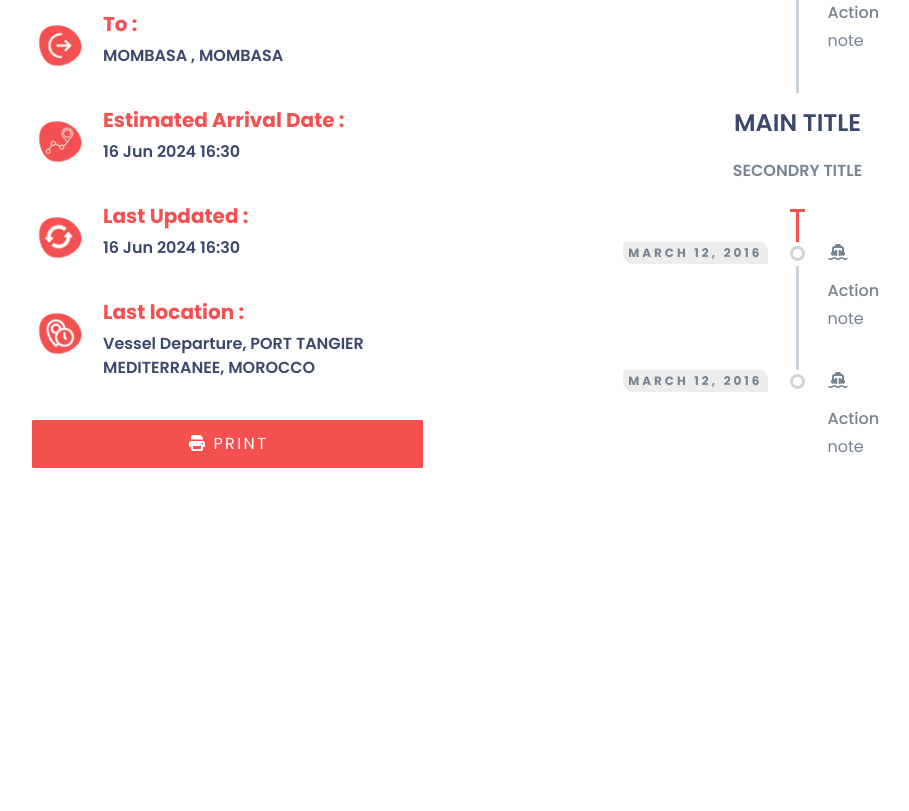
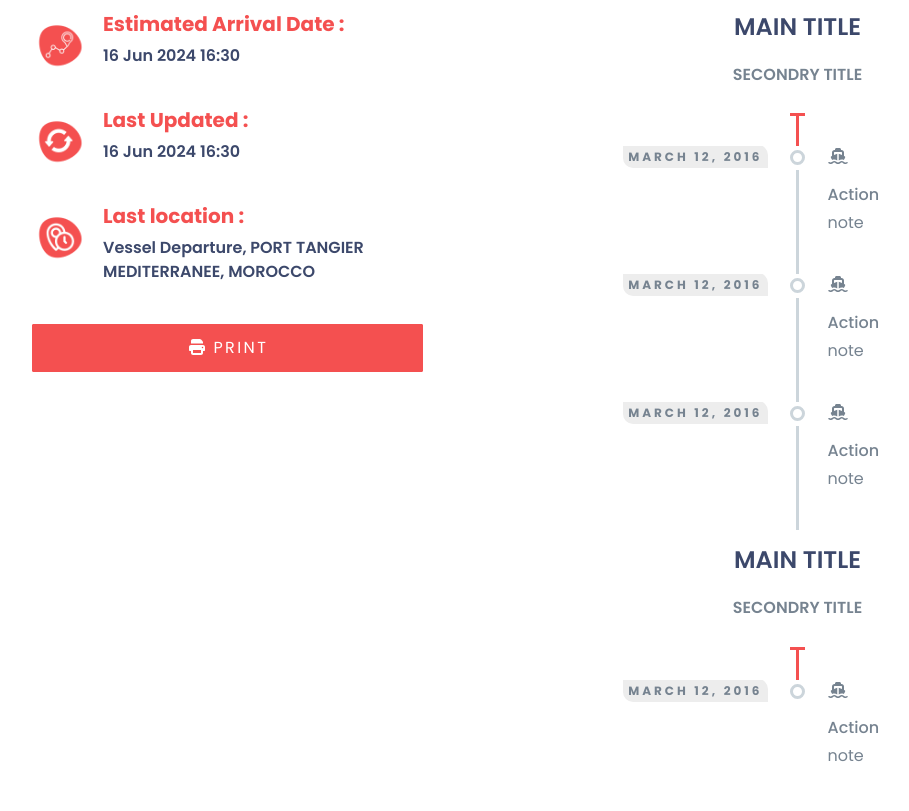
Before and after one commit to hadikarjak/Track, a plain HTML site: page index.html in a window 1280 px wide. Shown: the part 1136-1947 px from the top of the page, without its empty margins (80-989 px from the left). Before the commit the page ends 1664 px from the top, so only its background shows below. Drawn offline with Linux system fonts and the light colour scheme.

Commit message:
Update index.html

```diff
--- a/index.html
+++ b/index.html
@@ -66,7 +66,7 @@
             </div>
             <div class="row align-items-center justify-content-center">
                 <div class="col-lg-7">
-                    <div class="text-center p-5">
+                    <div class="search-form">
                         <form>
                             <div class="row g-3">
                                 <div class="col-12 col-sm-6">
@@ -244,6 +244,36 @@
                                 <p>note</p>
                             </div>
                         </li>
+                        <li class="timeline-item">
+                            <div class="timeline-info">
+                                <span class="date-action">March 12, 2016</span>
+                            </div>
+                            <div class="timeline-marker"></div>
+                            <div class="timeline-content">
+                                <p><i class="fa-solid fa-ship"></i></p>
+                                <h6 class="timeline-title">Action</h6>
+                                <p>note</p>
+                            </div>
+                        </li>
+                        <div class="timeline-item period">
+                            <div class="timeline-info"></div>
+                            <div class="timeline-marker"></div>
+                            <div class="timeline-content">
+                                <h4 class="timeline-title">Main Title</h4><br>
+                                <p class="timeline-title-secondry">Secondry Title</p>
+                            </div>
+                        </div>
+                        <li class="timeline-item">
+                            <div class="timeline-info">
+                                <span class="date-action">March 12, 2016</span>
+                            </div>
+                            <div class="timeline-marker"></div>
+                            <div class="timeline-content">
+                                <p><i class="fa-solid fa-ship"></i></p>
+                                <h6 class="timeline-title">Action</h6>
+                                <p>note</p>
+                            </div>
+                        </li>
                     </ul>
                 </div>
             </div>
```
